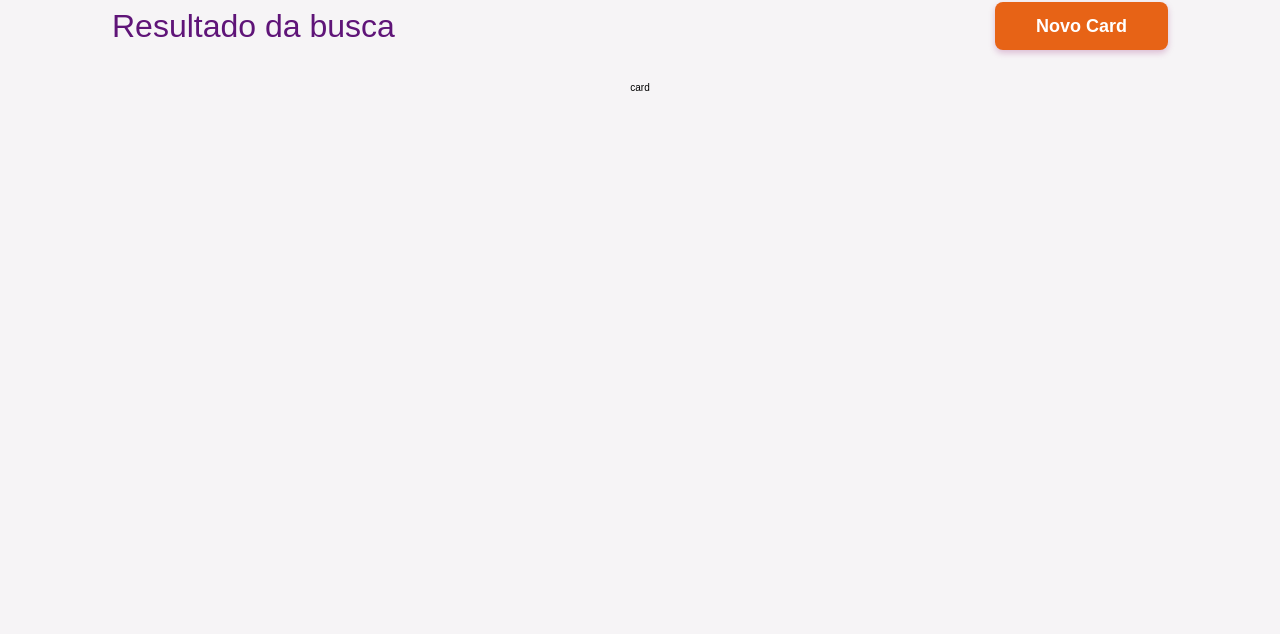
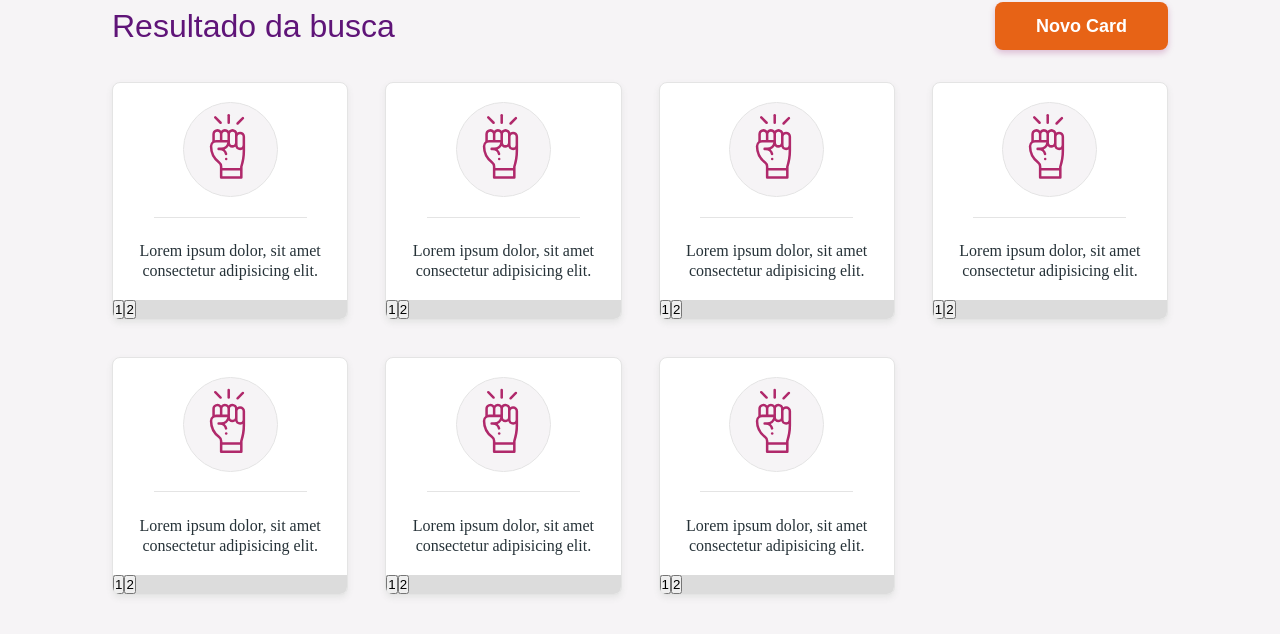
Before and after one commit to alexsandro-cristiano/desafio-front-end-impar, a React (Vite) app: page / in a window 1280 px wide. Shown: the part 310-944 px from the top of the page. Before the commit the page ends 800 px from the top, so only its background shows below. Built offline with nearby package versions, Linux system fonts and the light colour scheme.

Commit message:
<feat>: adiciona component card

```diff
--- a/src/Pages/Home/index.tsx
+++ b/src/Pages/Home/index.tsx
@@ -2,6 +2,7 @@ import { Header } from '../../components/Header'
 import { Search } from '../../components/Search'
 import { Buttom } from '../../components/Buttom'
 import { ContainerContent, WrapperCard } from './styles'
+import { Card } from '../../components/Card'
 
 export function Home() {
   return (
@@ -14,7 +15,13 @@ export function Home() {
           <Buttom text={'Novo Card'} />
         </div>
         <WrapperCard>
-          <div>card</div>
+          <Card />
+          <Card />
+          <Card />
+          <Card />
+          <Card />
+          <Card />
+          <Card />
         </WrapperCard>
       </ContainerContent>
     </>
--- a/src/Pages/Home/styles.ts
+++ b/src/Pages/Home/styles.ts
@@ -18,11 +18,7 @@ export const ContainerContent = styled.main`
 `
 export const WrapperCard = styled.section`
   margin-top: 32px;
-  display: flex;
-  align-items: center;
-  justify-content: space-around;
-  flex-wrap: wrap;
-  gap: 37px;
-
-  flex: 1;
+  display: grid;
+  grid-template-columns: repeat(4, 1fr);
+  grid-gap: 37px;
 `
--- /dev/null
+++ b/src/components/Card/index.tsx
@@ -0,0 +1,26 @@
+import DefaultImg from '../../assets/icon-hand.svg'
+import {
+  CardContainer,
+  Divider,
+  ImgContainer,
+  Text,
+  WrapperContent,
+  WrapperControl
+} from './styles'
+export function Card() {
+  return (
+    <CardContainer>
+      <WrapperContent>
+        <ImgContainer>
+          <img src={DefaultImg} alt="imagem"></img>
+        </ImgContainer>
+        <Divider />
+        <Text>Lorem ipsum dolor, sit amet consectetur adipisicing elit.</Text>
+      </WrapperContent>
+      <WrapperControl>
+        <button>1</button>
+        <button>2</button>
+      </WrapperControl>
+    </CardContainer>
+  )
+}
--- /dev/null
+++ b/src/components/Card/styles.ts
@@ -0,0 +1,52 @@
+import styled from 'styled-components'
+
+export const CardContainer = styled.div`
+  overflow: hidden;
+  background: #ffffff;
+  border-radius: 8px;
+  border: 1px solid #e4e4e4;
+  box-shadow: 0px 3px 6px #e5e5e5;
+
+  display: flex;
+  flex-direction: column;
+`
+export const WrapperContent = styled.section`
+  padding: 1.2rem 0.8rem;
+  display: flex;
+  align-items: center;
+  justify-content: center;
+  flex-direction: column;
+  gap: 1.2rem;
+`
+export const ImgContainer = styled.div`
+  display: flex;
+  justify-content: center;
+  align-items: center;
+  width: 95px;
+  height: 95px;
+  border-radius: 50%;
+  background: #f6f4f6;
+  border: 1px solid #e4e4e4;
+
+  img {
+    width: 100%;
+    border-radius: 50%;
+  }
+`
+
+export const Divider = styled.div`
+  width: 80%;
+  height: 5px;
+  border-top: 1px solid #e4e4e4;
+`
+export const Text = styled.p`
+  width: 191px;
+  height: 40px;
+  text-align: center;
+  font: normal normal normal 16px/20px Muli;
+  color: #263238;
+`
+export const WrapperControl = styled.section`
+  background: gainsboro;
+  width: 100%;
+`
```
